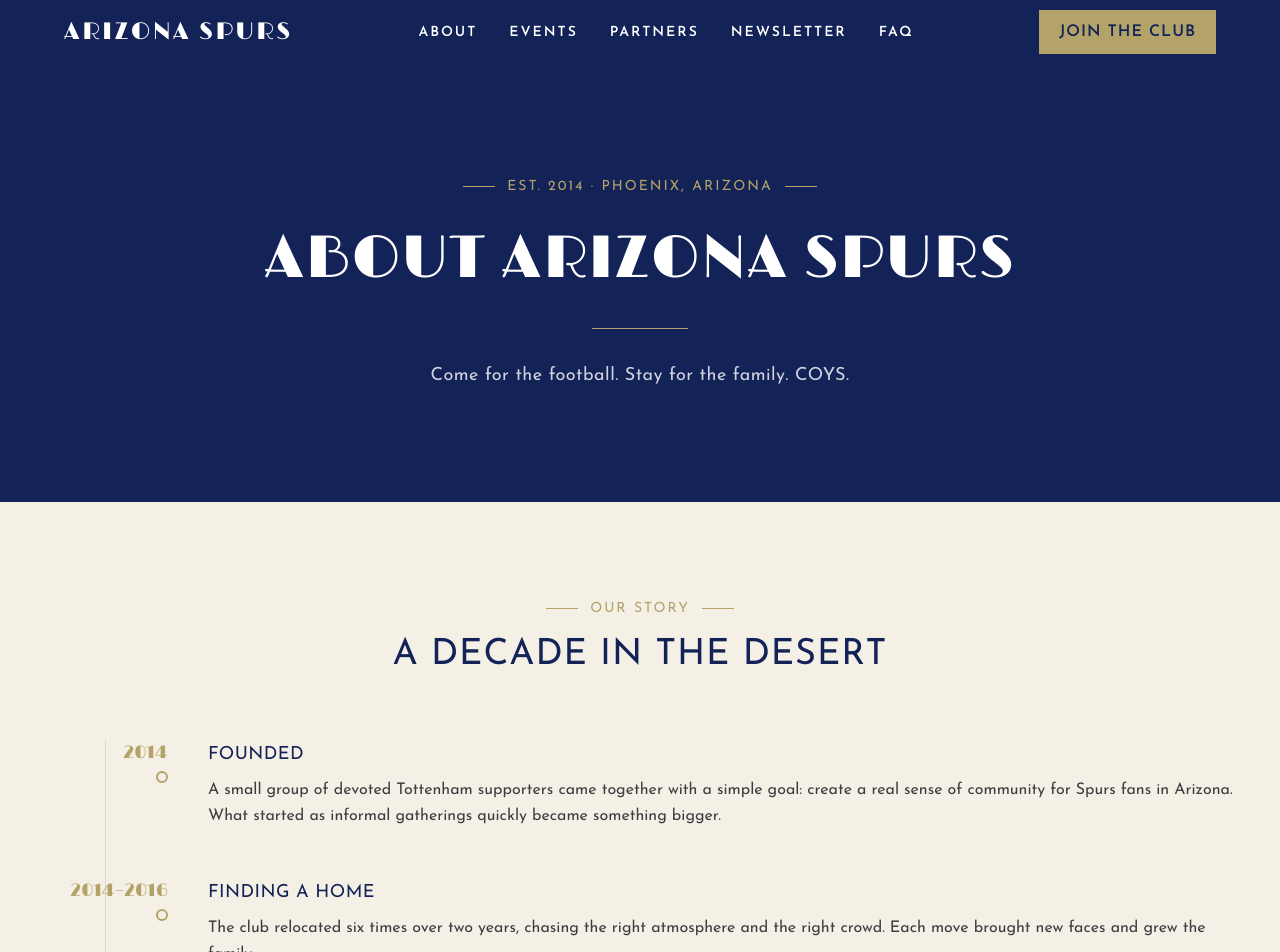
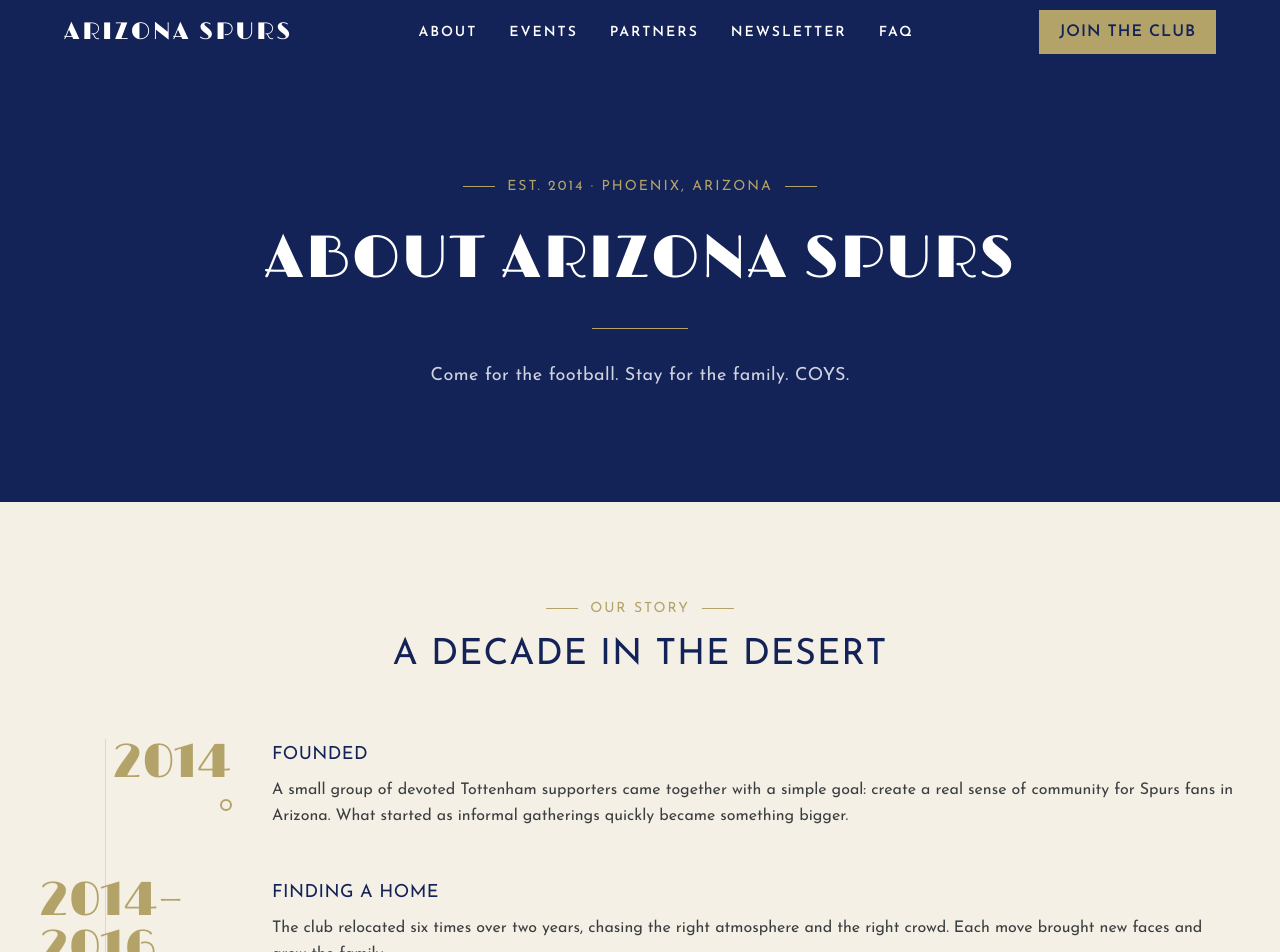
Before and after one commit to WhiteRabbit-glitch/arizonaspurs-website, a Next.js app: page /about in a window 1280 px wide. Shown: the top 952 px of the page. Built offline with nearby package versions, Linux system fonts and the light colour scheme.

Commit message:
Increase timeline year size and widen year column
Co-Authored-By: Claude Sonnet 4.6 <noreply@anthropic.com>

```diff
--- a/src/components/sections/History.tsx
+++ b/src/components/sections/History.tsx
@@ -75,8 +75,8 @@ export default function History() {
                 className="flex flex-col gap-3 md:flex-row md:gap-10"
               >
                 {/* Year */}
-                <div className="flex shrink-0 items-start gap-4 md:w-32 md:flex-col md:items-end md:gap-0">
-                  <span className="font-limelight text-lg text-gold">
+                <div className="flex shrink-0 items-start gap-4 md:w-48 md:flex-col md:items-end md:gap-2">
+                  <span className="font-limelight text-4xl text-gold md:text-5xl">
                     {item.year}
                   </span>
                   {/* Dot on the timeline */}
```
